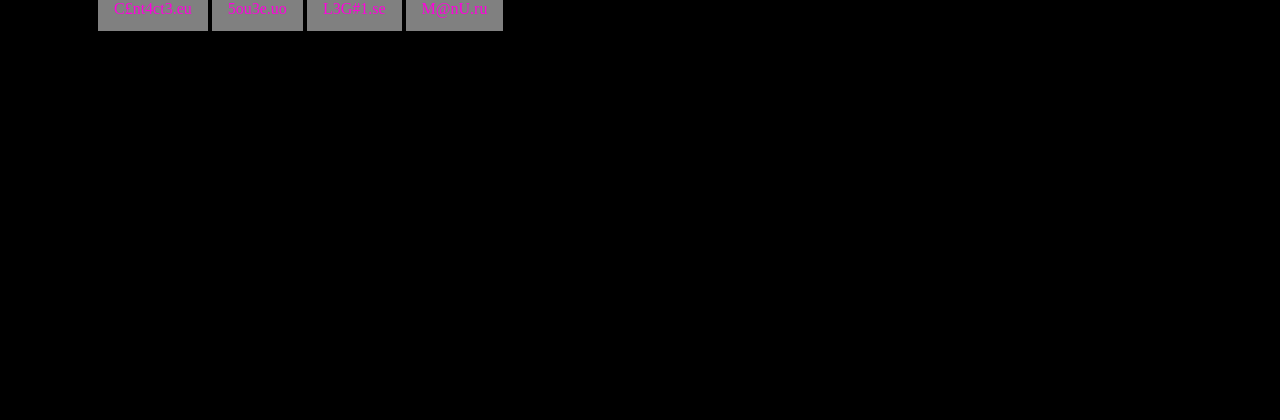
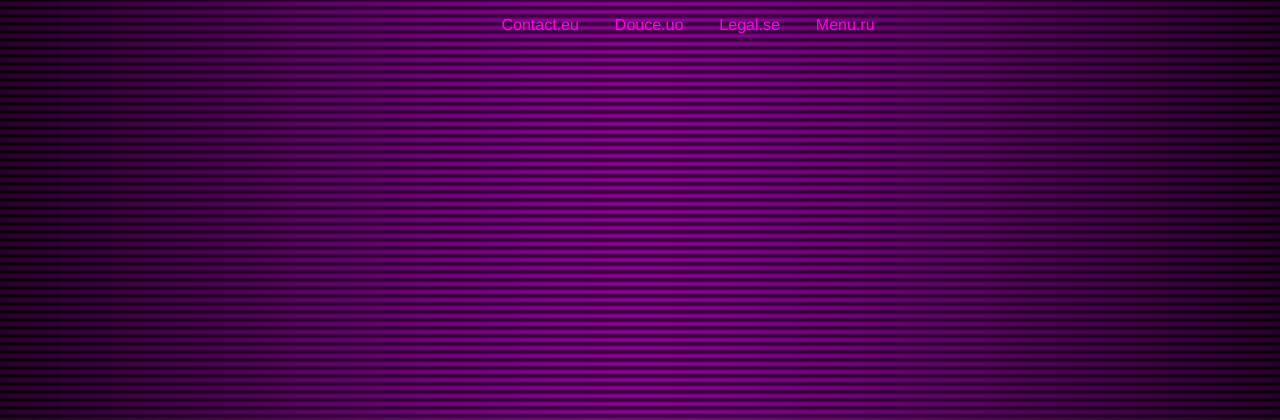
Before and after one commit to Tmollon/Projet_Web, a PHP site: page /Page/Dur.html in a window 1280 px wide. Shown: the top 420 px of the page. Run offline with PHP 8.4, Linux system fonts and the light colour scheme.

Commit message:
Mise en place du style sur toute les pages

```diff
--- a/Page/Dur.html
+++ b/Page/Dur.html
@@ -11,16 +11,16 @@
   <div>
     <ul id="sous_menu">
       <li>
-        <a href="Contacte.html">C£nt4ct3.eu</a>
+        <a href="Contacte.html">Contact.eu</a>
       </li>
       <li>
-        <a href="Douce.html">5ou3e.uo</a>
+        <a href="Douce.html">Douce.uo</a>
       </li>
       <li>
-        <a href="Legal.html">L3G#1.se</a>
+        <a href="Legal.html">Legal.se</a>
       </li>
       <li>
-        <a href="../My_Drugs.html">M@nU.ru</a>
+        <a href="../My_Drugs.html">Menu.ru</a>
       </li>
     </ul>
   </div>
--- a/Styles/Dur.css
+++ b/Styles/Dur.css
@@ -1,5 +1,9 @@
-*{
-    background-color:black;
+body{
+    background-image:
+    radial-gradient(
+      rgb(148, 6, 161),
+      #000000
+    );
 }
 
 h1{
@@ -8,15 +12,14 @@ h1{
 }
 
 li{
-    background-color:black;
     color :rgb(255, 0, 221);
     display: inline;
     align-content: center;
-
 }
 
 div{
-    color:rgb(255, 17, 0);
+    color:#000000;
+    text-align: center;
 }
 
 a{
@@ -24,17 +27,22 @@ a{
     width: 100%;
     color:rgb(255, 0, 221);
     text-decoration: rgb(43, 128, 226);
-    background-color:grey;
     padding: 14px 16px;
     display: inline;
-    align-content: center;
+    text-align: center;
+    font-family: 'Franklin Gothic Medium', 'Arial Narrow', Arial, sans-serif;
+    transition: 1s;
+}
+
+a:hover{
+    background-color: black;
+    opacity: 0.5;
+    filter: alpha(opacity=50);
+    zoom: 1;
 }
 
 ul{
-
     position: fixed;
     top: 0;
     width: 100%;
-    margin:0 50px;
-
 }
```
Also changed, not shown: Page/Contacte.html (+4 -4 lines), Page/Douce.html (+4 -4 lines), Page/Legal.html (+4 -4 lines), Styles/Contact.css (+18 -10 lines), Styles/Douce.css (+18 -10 lines), Styles/Legal.css (+18 -10 lines), Styles/My_Drugs.css (+0 -8 lines).
